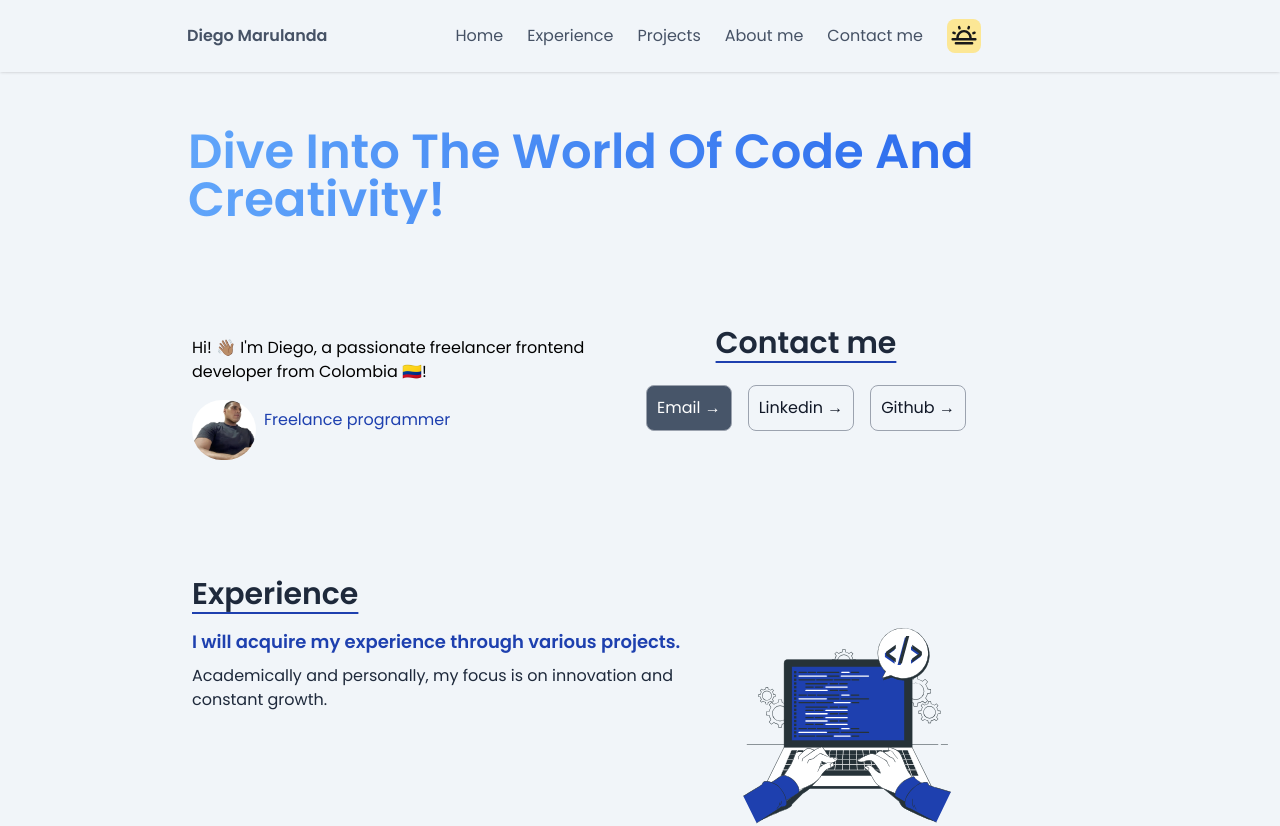
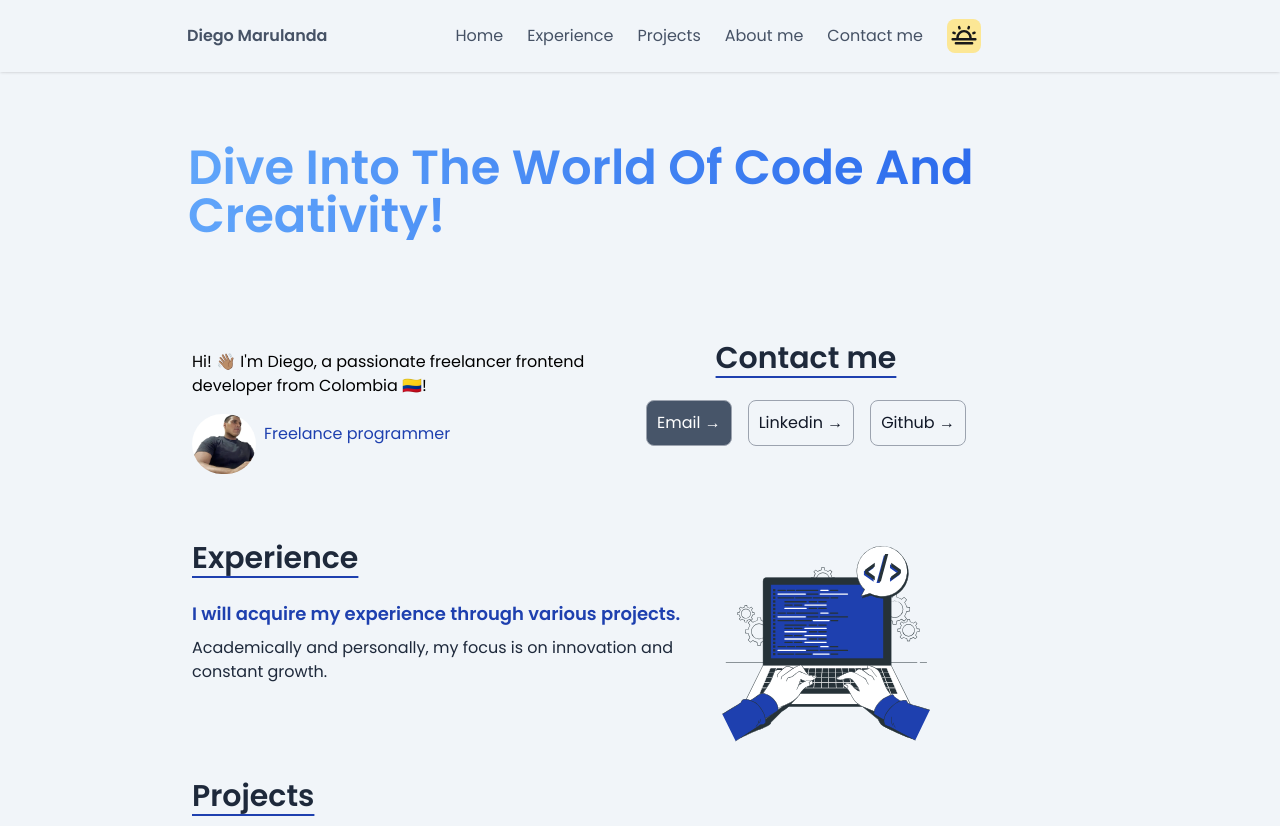
Before and after one commit to DiegoMarulandaB/Portfolio, a Next.js app: page / in a window 1280 px wide. Shown: the top 826 px of the page. Built offline with nearby package versions, Linux system fonts and the light colour scheme.

Commit message:
feat: :lipstick: add improvements to the code UI in the project

```diff
--- a/src/components/About/Hobbies.tsx
+++ b/src/components/About/Hobbies.tsx
@@ -16,7 +16,7 @@ const Hobbies = () => {
       </div>
       <div className=" paragraph paragraph-dark-theme mr-1 [&>p]:mb-6 [&>p]:mt-6">
         <p> My favorite writer:</p>
-        <span className="block mb-20">Brandon Sanderson.</span>
+        <span className="block mb-16">Brandon Sanderson.</span>
       </div>
     </div>
   )
--- a/src/components/Animations/TextAnimatedGradient/TextAnimatedGradient.tsx
+++ b/src/components/Animations/TextAnimatedGradient/TextAnimatedGradient.tsx
@@ -21,7 +21,7 @@ const TextAnimatedGradient = () => {
       initial="hidden"
       animate="visible"
       variants={textVariants}
-      className="heading-1 inline-flex  mx-1 mr-1 mt-32 bg-clip-text "
+      className="heading-1 inline-flex  mx-1 mr-1 pt-36 bg-clip-text "
     >
       <motion.h1>Dive into the world of code and creativity!</motion.h1>
     </motion.div>
--- a/src/components/Contact/Contact.tsx
+++ b/src/components/Contact/Contact.tsx
@@ -9,7 +9,7 @@ const Contact = () => {
           <div className="flex flex-col ml-2 mx-1 mr-1">
             <div className="space-y-6 md:space-y-0 md:flex md:gap-6 lg:items-center lg:gap-1">
               <div className="md:w-6/12">
-                <div className="paragraph paragraph-dark-theme [&>p]:mb-4 pt-28">
+                <div className="paragraph paragraph-dark-theme [&>p]:mb-4 pt-32 mt-[-18px]">
                   <p>Hi! 👋🏽 I&apos;m Diego, a passionate freelancer frontend developer from Colombia 🇨🇴!</p>
 
                   <div className="flex mt-4">
--- a/src/components/Experience/Experience.tsx
+++ b/src/components/Experience/Experience.tsx
@@ -31,9 +31,9 @@ const Experience = () => {
   const svgSrc = theme === 'dark' ? svgDarkSrc : svgLightSrc
 
   return (
-    <section id="experience" className="pt-28">
-      <div className=" heading-2 mx-auto lg:px-8 max-w-screen-lg sm:px-6">
-        <div className="ml-2 mx-2 mr-2 text-start heading-2-underline">
+    <section id="experience" className="pt-28 mt-[-50px]">
+      <div className="heading-2 mx-auto lg:px-8 max-w-screen-lg sm:px-6">
+        <div className="ml-2 mx-2 mr-2 text-start heading-2-underline mb-4">
           <h2>Experience</h2>
         </div>
         <div className="flex flex-col ml-2 mt-2 mx-1 mr-1">
@@ -50,11 +50,12 @@ const Experience = () => {
                 </p>
               </div>
             </div>
-            <div className="md:w-4/12">
-              <div className="flex flex-col items-start text-start justify-start md:items-center md:text-center md:justify-center mr-12">
+            <div className="md:5/12 lg:w-5/2">
+              <div className="flex flex-col items-start text-start justify-start md:items-center md:text-center md:justify-center">
+                <div className="flex flex-col items-start text-start justify-end md:items-center md:text-center md:justify-center mr-12">
                   {svgLoaded && (
                     <img
-                    className="mt-[-24px] aspect-auto object-cover"
+                      className="hidden md:block ml-auto mr-28 mt-[-78px] aspect-auto object-cover"
                       src={svgSrc}
                       alt="image developer"
                       loading="lazy"
@@ -67,6 +68,7 @@ const Experience = () => {
             </div>
           </div>
         </div>
+      </div>
     </section>
   )
 }
--- a/src/components/Footer/Footer.tsx
+++ b/src/components/Footer/Footer.tsx
@@ -1,14 +1,16 @@
 import React from 'react'
 import Year from './Year'
 import AllRightsReserved from './AllRightsReserved'
+
 const Footer = () => {
-
   return (
-    <footer id="footer" className="mx-auto max-w-full md:max-w-full sm:px-1">
-      <div className="border-t border-slate-800 dark:border-slate-50 mt-7">
-        <div className="mx-auto flex flex-col md:flex-row justify-start md:items-center md:text-center md:justify-center space-x-2 ml-6 mr-6">
-          <Year />
-          <AllRightsReserved />
+    <footer id="footer" className="py-4 mt-11 md:mt-[-6px]">
+      <div className="mx-auto max-w-full md:max-w-full sm:px-1 px-6">
+        <div className="border-t border-slate-800 dark:border-slate-50">
+          <div className="flex flex-col  md:flex-row justify-start md:items-center md:text-center md:justify-center space-y-2 md:space-y-0 md:space-x-4">
+            <Year />
+            <AllRightsReserved />
+          </div>
         </div>
       </div>
     </footer>
--- a/src/components/Projects/Projects.tsx
+++ b/src/components/Projects/Projects.tsx
@@ -5,9 +5,9 @@ import MenuButtonAllProjects from './MenuButtonAllProjects'
 
 const Projects: React.FC = () => {
   return (
-    <section id="projects" className="pt-28">
+    <section id="projects" className="pt-28 mt-[-92px]">
       <div className="heading-2 mx-auto lg:px-8 max-w-screen-lg sm:px-6">
-        <div className=" text-start justify-start ml-2 mx-1 mr-1 heading-2-underline">
+        <div className=" text-start justify-start ml-2 mx-1 mr-1 heading-2-underline mb-4">
           <h2>Projects</h2>
         </div>
         <MenuButtonAllProjects />
--- a/src/components/Skills/Learning.tsx
+++ b/src/components/Skills/Learning.tsx
@@ -4,10 +4,10 @@ import React from 'react'
 const Learning = () => {
   return (
     <div className="md:w-3/3">
-      <div className="flex flex-col items-start text-start justify-start md:items-center md:text-center md:justify-center mb-1 py-2 mt-7 span-about ">
-        <h2>Learning</h2>
+      <div className="flex flex-col items-start text-start justify-start md:items-center md:text-center md:justify-center mb-1 py-2 span-about ">
+        <h2 className="mt-7">Learning</h2>
       </div>
-      <div className="grid grid-cols-2 md:grid-cols-2 gap-4 mt-8">
+      <div className="grid grid-cols-2 md:grid-cols-2 gap-4 mt-9">
         <div className="flex flex-col items-center justify-center">
           <Image
             src="assets/svg/tailwindcss.svg"
--- a/src/components/Skills/MySkills.tsx
+++ b/src/components/Skills/MySkills.tsx
@@ -5,8 +5,8 @@ import React from 'react'
 
 const MySkills = () => {
   return (
-    <div className="md:w-1/2 mt-[-52px]">
-      <div className=" heading-2 flex flex-col items-start text-start justify-start md:items-center md:text-center md:justify-center mr-4 mt-1">
+    <div className="md:w-1/2 mt-6 md:mt-[-64px]">
+      <div className="heading-2 flex flex-col items-start text-start justify-start md:items-center md:text-center md:justify-center mr-4 mt-1">
         <h2>My skills</h2>
       </div>
       <div className="flex flex-col items-start text-start justify-start md:items-center md:text-center md:justify-center">
--- a/src/components/Skills/Technologies.tsx
+++ b/src/components/Skills/Technologies.tsx
@@ -5,9 +5,9 @@ const Technologies = () => {
   return (
     <div className="md:w-3/3">
       <div className="flex flex-col items-start text-start justify-start md:items-center md:text-center md:justify-center mr-2 mt-2 py-2 span-about">
-        <h2>Technologies </h2>
+        <h2 className= "mt-4">Technologies </h2>
       </div>
-      <div className="grid grid-cols-3 md:grid-cols-2 gap-4 mt-8">
+      <div className="grid grid-cols-3 md:grid-cols-2 gap-4 mt-6">
         <div className="flex flex-col items-center justify-center">
           <Image
             src="assets/svg/css.svg"
--- a/src/components/Skills/Tools.tsx
+++ b/src/components/Skills/Tools.tsx
@@ -4,8 +4,8 @@ import React from 'react'
 const Tools = () => {
   return (
     <div className="md:w-3/3">
-      <div className="flex flex-col items-start text-start justify-start md:items-center md:text-center md:justify-center mb-1 py-2 mt-7 span-about">
-        <h2>Tools</h2>
+      <div className="flex flex-col items-start text-start justify-start md:items-center md:text-center md:justify-center mb-1 py-2 span-about">
+        <h2 className="mt-6">Tools</h2>
       </div>
       <div className="grid grid-cols-3 md:grid-cols-2 gap-4 mt-8">
         <div className="flex flex-col items-center justify-center">
```
Also changed, not shown: src/components/About/About.tsx (+3 -4 lines). Lines whose indentation alone changed are shown as unchanged.
